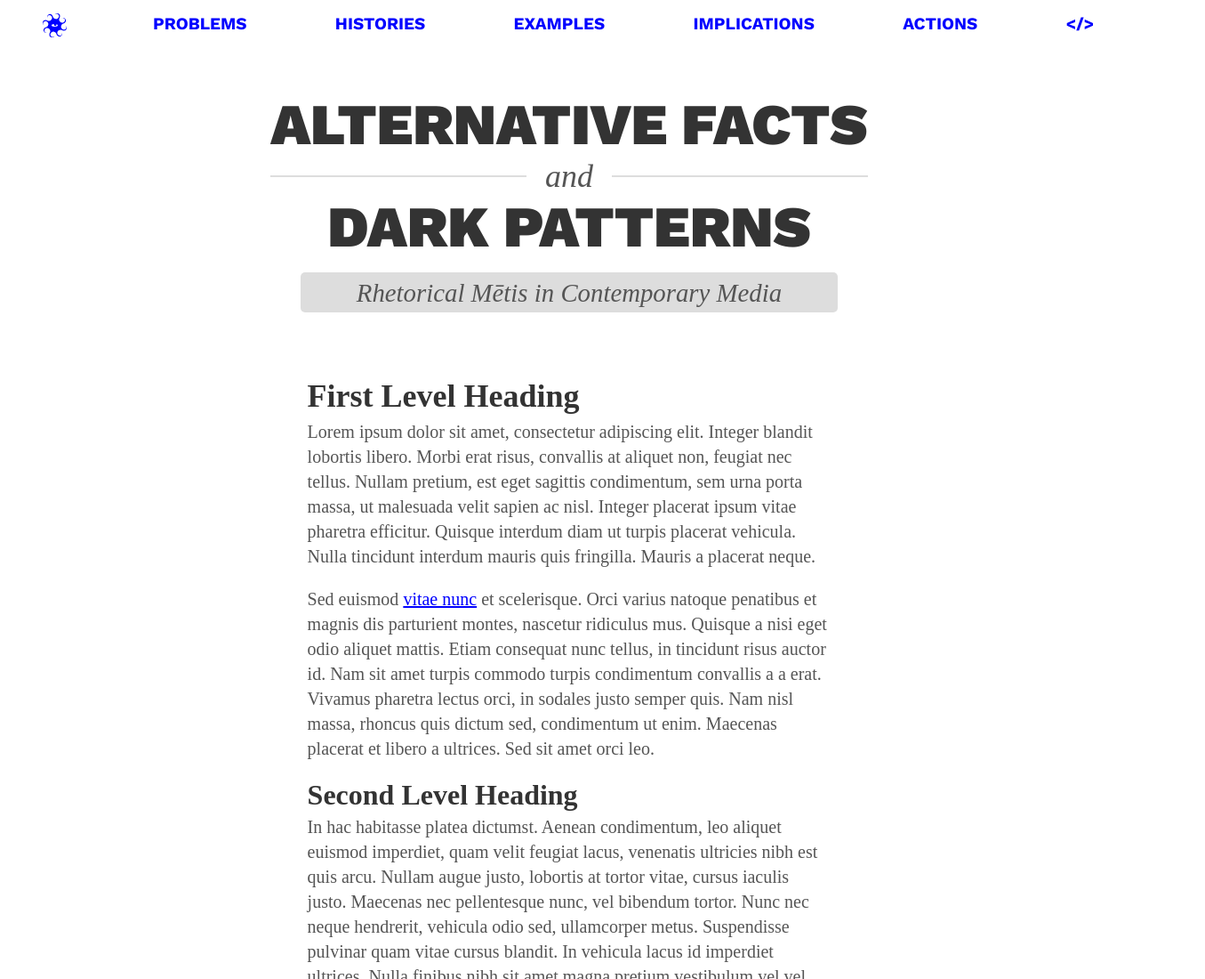
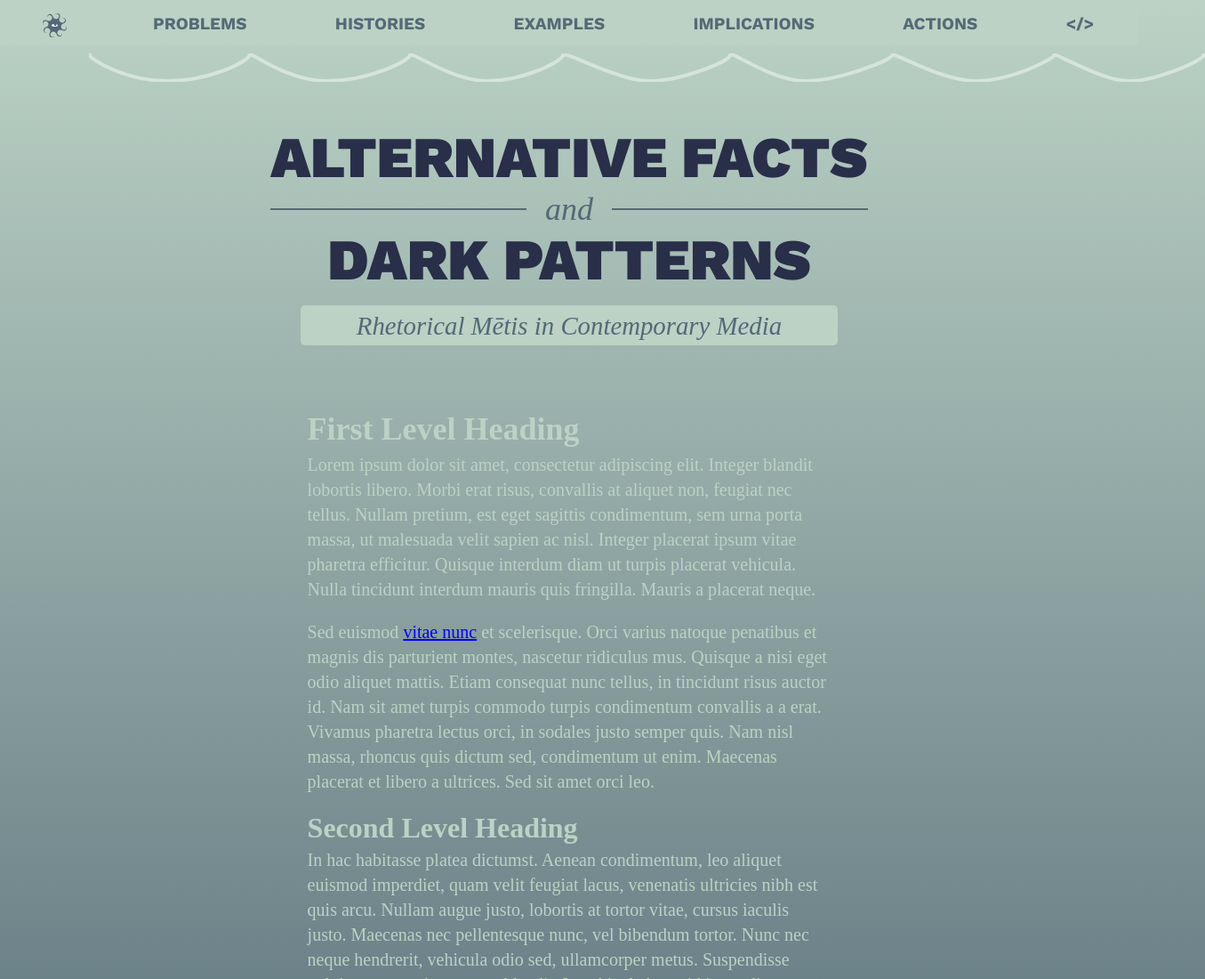
Before and after one commit to ericyork/darkpatterns, a plain HTML site: page index.html in a window 1280 px wide. Shown: the top 1100 px of the page at 89% size, 1355 px wide, since content can reach past the window. Drawn offline with nearby package versions, Linux system fonts and the light colour scheme; a web font is replaced by a local one.

Commit message:
Animates wavelength and adds color scheme

```diff
--- a/css/style.css
+++ b/css/style.css
@@ -5,13 +5,17 @@ html {
 }
 body {
   font-family: 'Gentium Book', serif;
-  color: #555;
+  color: #BBD2C5;
+}
+body {
+  background: #BBD2C5;  /* fallback*/
+  background: -webkit-linear-gradient(to top, #292E49, #536976, #BBD2C5);  /* old Chrome, Safari */
+  background: linear-gradient(to top, #292E49, #536976, #BBD2C5); /* all modern */
 }
 h1, h2, h3, h4, h5, h6 {
   font-family: 'Gentium Book Basic', serif;
   font-weight: 700;
   margin: 1rem 0 .2rem 0;
-  color: #333;
 }
 h1 {font-size: 1.8em;}
 h2 {font-size: 1.6em;}
@@ -46,18 +50,22 @@ a:hover, a:active {
 @media screen and (min-width: 576px) {
   html {font-size: 17px;}
   .type {width: 79%;}
+  .wavelength svg {transform: scale(.7);}
 }
 @media screen and (min-width: 768px) {
   html {font-size: 18px;}
   .type {width: 68%;}
+  .wavelength svg {transform: scale(.8);}
 }
 @media screen and (min-width: 992px) {
   html {font-size: 19px;}
   .type {width: 57%;}
+  .wavelength svg {transform: scale(.9);}
 }
 @media screen and (min-width: 1200px) {
   html {font-size: 20px;}
   .type {width: 46%;}
+  .wavelength svg {transform: scale(1);}
 }
 /*--Main Navigation Styles --*/
 .topnav {
@@ -65,9 +73,9 @@ a:hover, a:active {
   flex-direction: column;
   align-items: center;
   padding-top: 4px;
-  padding-bottom: 4px;
+  padding-bottom: 10px;
   margin-bottom: 1em;
-  background: white;
+  background: linear-gradient(to bottom, rgba(187, 210, 197, 1) 85%, rgba(187, 210, 197, 0)); /* all modern */
   position: fixed;
   width: 100%;
 }
@@ -80,26 +88,27 @@ a:hover, a:active {
   text-decoration: none;
   position: relative;
   top: 4px;
-  transition: top .2s ease-in-out;
+  transition: all .2s ease-in-out;
   animation: bob .3s ease-in-out 2 alternate;
 }
 @keyframes bob {
   to{top:-4px;}
 }
-.topnav a:nth-child(2) {animation-delay: .1s;}
-.topnav a:nth-child(3) {animation-delay: .2s;}
-.topnav a:nth-child(4) {animation-delay: .3s;}
-.topnav a:nth-child(5) {animation-delay: .4s;}
-.topnav a:nth-child(6) {animation-delay: .5s;}
-.topnav a:nth-child(7) {animation-delay: .6s;} /*--
+.topnav a:nth-child(1) {animation-delay: .3s;}
+.topnav a:nth-child(2) {animation-delay: .4s;}
+.topnav a:nth-child(3) {animation-delay: .5s;}
+.topnav a:nth-child(4) {animation-delay: .6s;}
+.topnav a:nth-child(5) {animation-delay: .7s;}
+.topnav a:nth-child(6) {animation-delay: .8s;}
+.topnav a:nth-child(7) {animation-delay: .9s;} /*--
 } for readability --*/
 .topnav a:link, .topnav a:visited {
-  color: blue;
   background: transparent;
+  color: #536976;
 }
 .topnav a:hover, .topnav a:active {
   top: -2px;
-  color: purple;
+  color: #292E49;
 }
 .topnav a:first-child:hover {
   top: 4px;
@@ -118,10 +127,10 @@ a:hover, a:active {
   transform: rotate(360deg);
 }
 .topnav a:link svg #metis, .topnav a:visited svg #metis {
-  fill: blue;
+  fill: #536976;
 }
 .topnav a:hover svg #metis, .topnav a:active svg #metis {
-  fill: purple;
+  fill: #292E49;
 }
 .trigram {
   display: none;
@@ -148,6 +157,41 @@ a:hover, a:active {
 }
 @media screen and (min-width: 768px) {
   .topnav {display: flex; flex-direction: row; justify-content: space-around;}
+}
+/*-- Wave Animation --*/
+.wavelength {
+  position: relative;
+  top: 3em;
+  margin-left: -350px;
+  z-index: -1;
+}
+.wavelength svg {
+  transform: scale(.5);
+}
+/*-- .wavelength Media Queries --*/
+@media screen and (min-width: 576px) {
+  .wavelength {margin-left:-250px;}
+  .wavelength svg {transform: scale(.5);}
+}
+@media screen and (min-width: 768px) {
+  .wavelength {margin-left:-100px;}
+  .wavelength svg {transform: scale(.6);}
+}
+@media screen and (min-width: 992px) {
+  .wavelength {margin-left:0px;}
+  .wavelength svg {transform: scale(.8);}
+}
+@media screen and (min-width: 1200px) {
+  .wavelength {margin-left:100px;}
+  .wavelength svg {transform: scale(1);}
+}
+.wave {
+  stroke-dasharray: 1440;
+  stroke-dashoffset: 0;
+  animation: dash 1.2s ease-in-out;
+}
+@keyframes dash {
+  from {stroke-dashoffset: 1440;}
 }
 /*-- Nav Pagination --*/
 .pagination {
@@ -207,6 +251,7 @@ footer {
   font-size: 105%;
 }
 .lockup h1 {
+  color: #292E49;
   font-family: 'work sans', sans-serif;
   font-weight: 900;
   text-transform: uppercase;
@@ -221,18 +266,19 @@ footer {
 }
 .horiz hr {
   border: none;
-  background-color: #DDD;
-  color: #DDD;
+  background-color: #536976;
+  color: #536976;
   height: 2px;
   overflow-x: hidden;
 }
 .lockup p {
+  color: #536976;
   font-style: italic;
   margin: 0 auto;
   padding: 0 auto;
 }
 .reverse {
-  background-color: #DDD;
+  background-color: #BBD2C5;
   border-radius: 5px;
   margin: .5em auto 0 auto;
   width: 90%;
--- a/index.html
+++ b/index.html
@@ -25,6 +25,9 @@
 			<a href="#" title="Meta">&lt;&#47;&gt;</svg></a>
 			<a href="javascript:void(0);" class="trigram" onclick="navToggle()">&#9776;</a>
 		</nav>
+		<div class="wavelength">
+			<svg width="1255" height="32" xmlns="http://www.w3.org/2000/svg"><path class="wave" d="M1 1.98C1 5.993 39.395 31 88.654 31c49.26 0 91.801-23.138 91.801-29.02 0-5.88 40.217 29.02 87.481 29.02C315.201 31 361 7.692 361 1.98 361-3.73 407.307 31 448.135 31S533 8.416 533 1.98C533-4.453 594.083 31 630.638 31 667.194 31 721 8.486 721 1.98 721-4.523 766.924 31 805.404 31c38.481 0 97.928-23.993 97.928-29.02 0-5.026 54.522 29.02 93.74 29.02 39.22 0 88.225-24.74 88.225-29.02 0-4.279 52.663 29.02 84.73 29.02 32.066 0 83.39-23.845 83.39-29.02" stroke="#d6e4dc" stroke-width="4" fill="transparent" fill-rule="evenodd" stroke-linecap="square"/></svg>
+		</div>
 		<section class="splash">
 			<div class="lockup">
 				<h1>Alternative Facts</h1>
```
Also changed, not shown: img/wave.svg (added).
